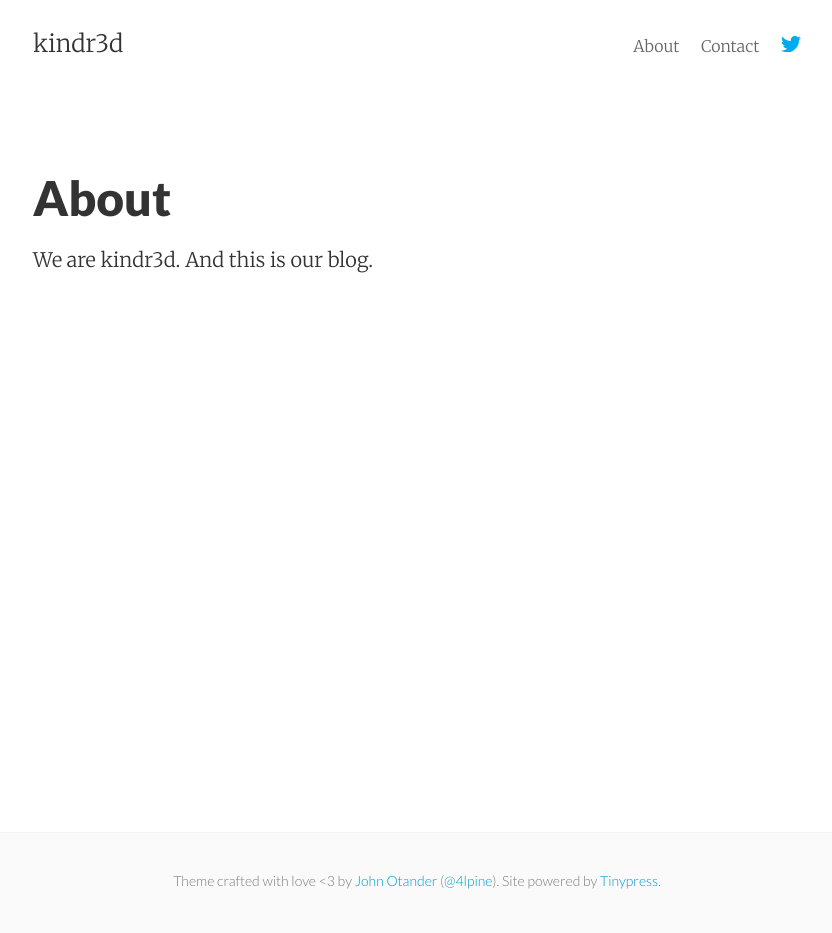
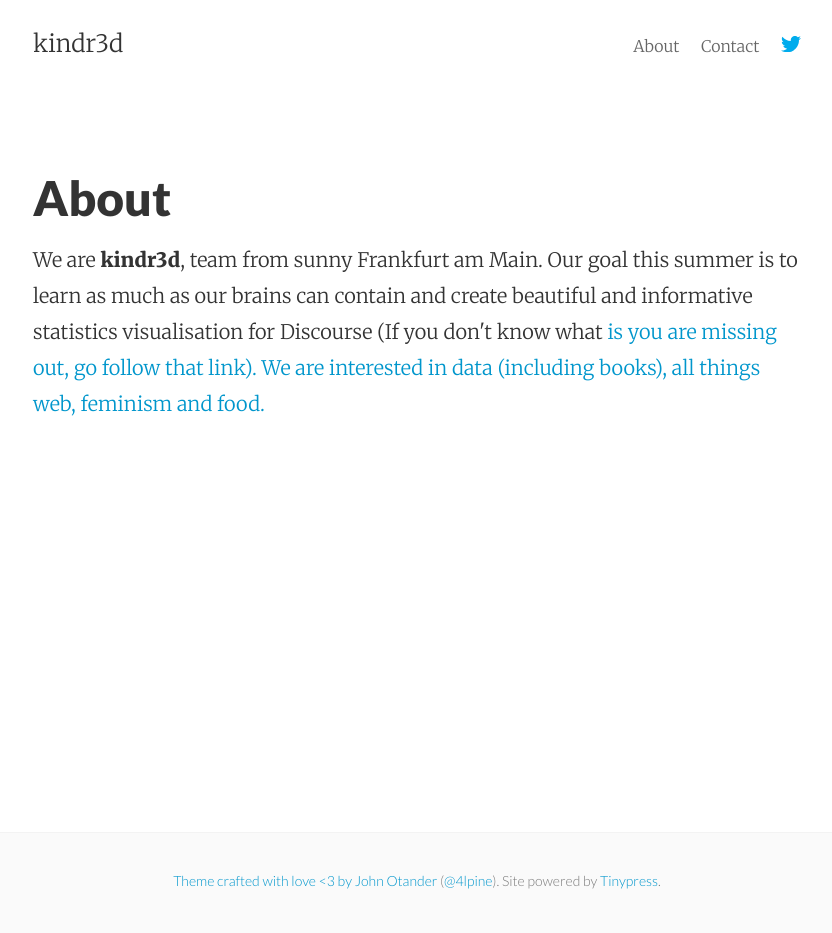
Before and after one commit to kindr3d/kindr3d.github.io, a Jekyll site: the page built from about.html, in a window 1280 px wide. Shown: the whole page, without its empty margins (223-1055 px from the left). Built offline with Jekyll 4.4.1, drawn with Linux system fonts in a browser that asks for light colours.

Commit message:
improve about

```diff
--- a/about.html
+++ b/about.html
@@ -5,5 +5,5 @@ permalink: /about/
 ---
 
 <p>
-We are kindr3d. And this is our blog.
+We are <strong>kindr3d</strong>, team from sunny Frankfurt am Main. Our goal this summer is to learn as much as our brains can contain and create beautiful and informative statistics visualisation for Discourse (If you don't know what <a href="https://www.discourse.org"><Discourse /a>is you are missing out, go follow that link). We are interested in data (including books), all things web, feminism and food.
 </p>
```
Also changed, not shown: 1 other file.
